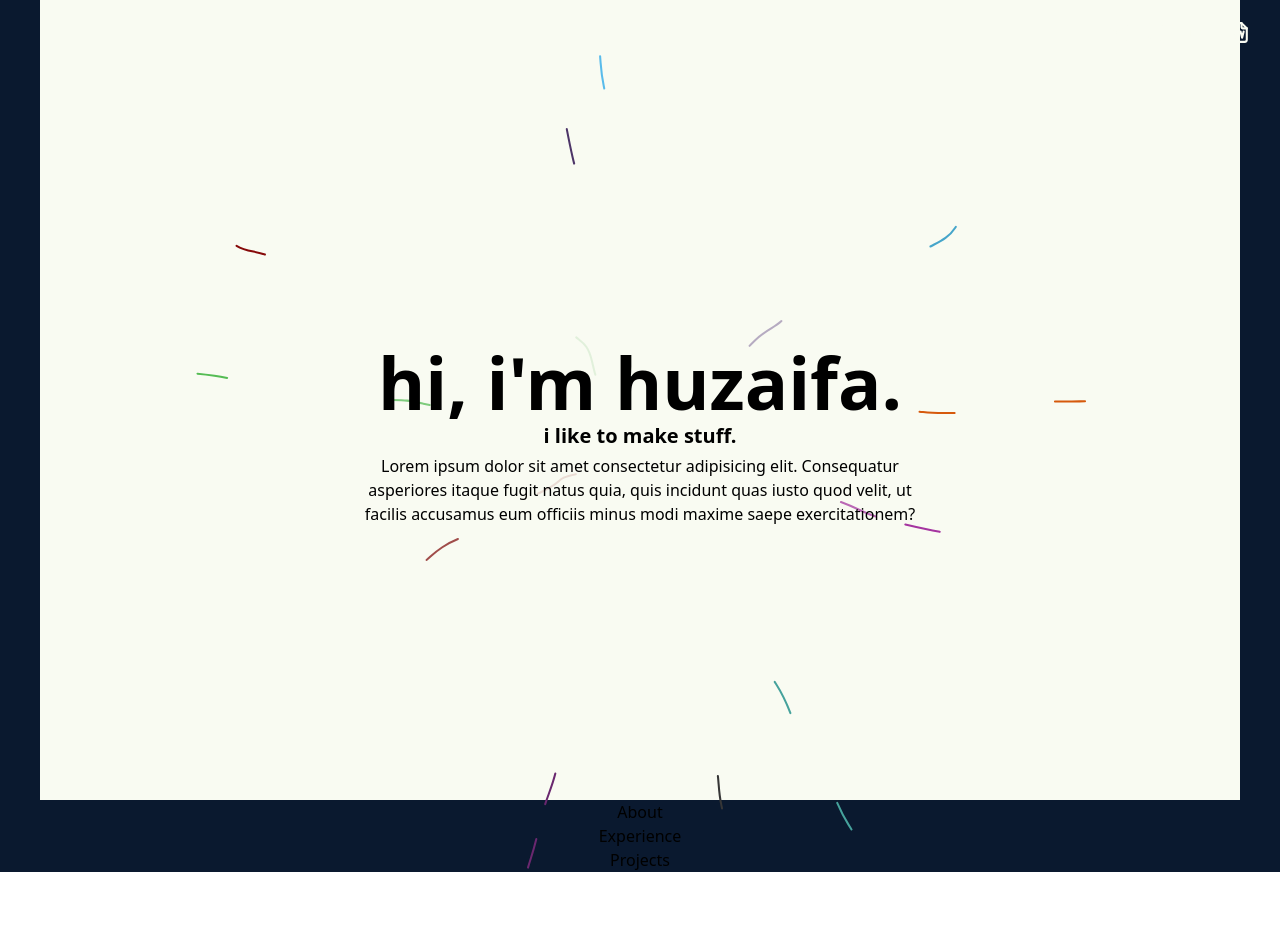
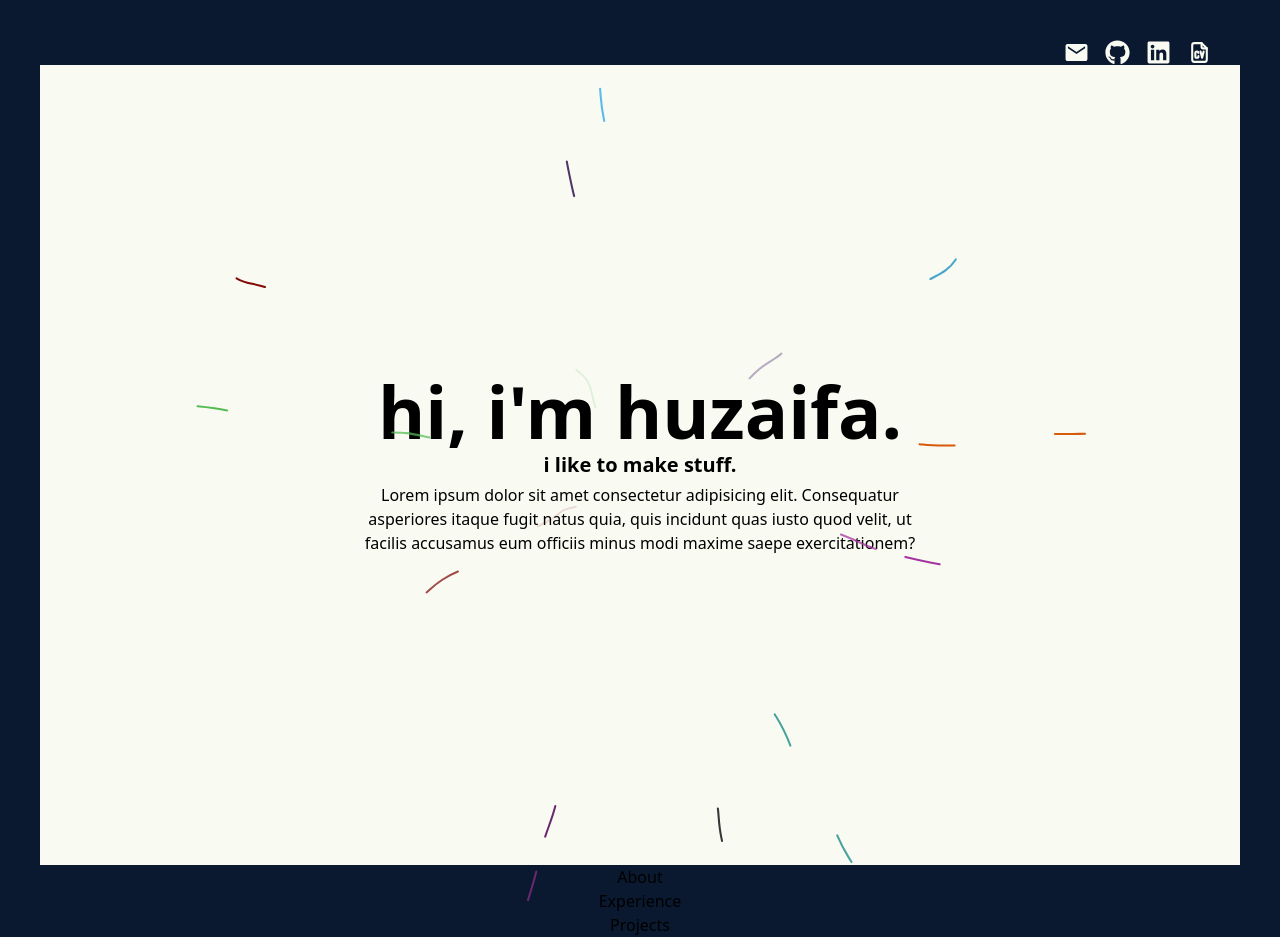
Before and after one commit to huzai4a/portfolio-site, a Next.js app: page / in a window 1280 px wide. Before the commit the page ends 872 px from the top, so only its background shows below. Built offline with nearby package versions, Linux system fonts and the light colour scheme.

Commit message:
fixed z-index issues

```diff
--- a/app/page.tsx
+++ b/app/page.tsx
@@ -7,7 +7,7 @@ import { IoFolderSharp } from "react-icons/io5";
 
 export default function Home() {
   return (
-    <main className="relative bg-navy-50 flex justify-center items-center flex-col overflow-hidden mx-auto sm:px-10 px-5 z-0">
+    <main className="relative bg-navy-50 flex justify-center items-center flex-col overflow-hidden mx-auto sm:px-10 px-5">
       <div className="max-w-7xl w-full">
         <Header /> {/* fix cv link (create route) */}
         <FloatingNav navItems={[
--- a/components/About.tsx
+++ b/components/About.tsx
@@ -2,7 +2,9 @@ import React from 'react'
 
 const About = () => {
   return (
-    <div className='h-full'>About</div>
+    <div className=''>
+      <h1>About</h1>
+    </div>
   )
 }
 
--- a/components/Header.tsx
+++ b/components/Header.tsx
@@ -10,8 +10,8 @@ const Header = () => {
     // linkedin:FaLinkedin
     // mail: IoMdMail
     // resume: TbFileCv
-    <div className="absolute top-5 right-5 z-10">
-        <div className="flex text-white-50 ">
+    <div className="flex justify-end items-center pt-10 pr-5">
+        <div className="flex text-white-50 z-10">
             <a href="mailto:huzaifa_syed78@hotmail.com" data-rb-event-key="mailto:huzaifa_syed78@hotmail.com" className="px-2 hover:text-purple-100" title='email'>
                 <IoMdMail size={'25px'} />
             </a>
--- a/components/Landing.tsx
+++ b/components/Landing.tsx
@@ -2,7 +2,7 @@ import React from 'react'
 
 const Landing = () => {
   return (
-    <div className="absolute inset-0 flex items-center justify-center flex-col z-0">
+    <div className="flex items-center justify-center flex-col min-h-full">
           <h1 className="lg:text-7xl  font-bold text-gray-900 dark:text-white-50">
             hi, i'm <span className='dark:text-purple-100'>huzaifa</span>.
           </h1>
```
